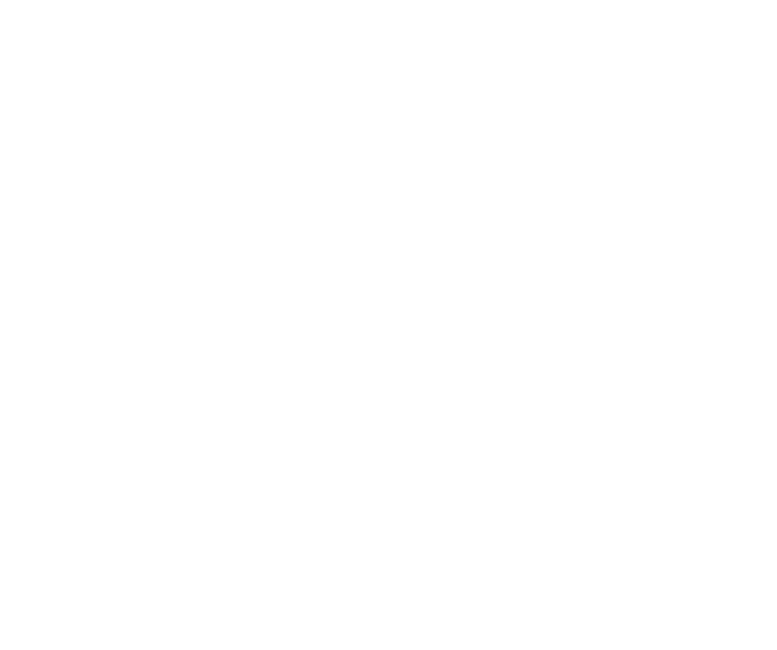
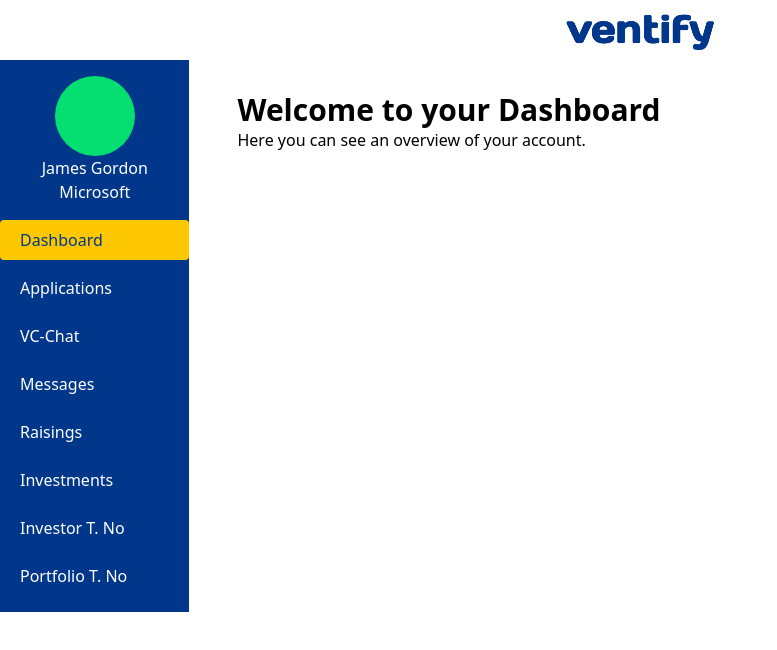
Before and after one commit to Ventify-Org/Ventify-Frontend, a React (Vite) app in the folder ventify/: page /dashboard in a window 1280 px wide. Before the commit this address had no page. Shown: the top 650 px of the page, without its empty margins (0-777 px from the left). Built offline with nearby package versions, Linux system fonts and the light colour scheme.

Commit message:
Add Dashboard component

```diff
--- a/ventify/src/App.tsx
+++ b/ventify/src/App.tsx
@@ -1,8 +1,9 @@
 import { BrowserRouter as Router, Routes, Route } from "react-router-dom";
 import Home from "./components/Home";
 import Signin from "./components/Signin";
-import Signup from "./components/SignUp";
+import Signup from "./components/Signup";
 import ForgotPassword from "./components/ForgotPassword";
+import Dashboard from "./components/Dashboard";
 
 const App = () => {
   return (
@@ -12,6 +13,7 @@
         <Route path="/signin/:type" element={<Signin />} />
         <Route path="/signup" element={<Signup />} />
         <Route path="/forgot-password" element={<ForgotPassword />} />
+        <Route path="/dashboard" element={<Dashboard />} />
       </Routes>
     </Router>
   );
--- /dev/null
+++ b/ventify/src/components/Dashboard.tsx
@@ -0,0 +1,98 @@
+import { useState } from "react";
+
+const Dashboard = () => {
+  const [activeSection, setActiveSection] = useState<string>("Dashboard");
+
+  // Explicitly typing the sections object
+  const sections: Record<string, JSX.Element> = {
+    Dashboard: (
+      <div>
+        <h1 className="text-3xl font-bold">Welcome to your Dashboard</h1>
+        <p>Here you can see an overview of your account.</p>
+      </div>
+    ),
+    Applications: (
+      <div>
+        <h1 className="text-3xl font-bold">Your Applications</h1>
+        <ul className="list-disc pl-5">
+          <li>Application 1</li>
+          <li>Application 2</li>
+          <li>Application 3</li>
+        </ul>
+      </div>
+    ),
+    "VC-Chat": (
+      <div>
+        <p>Chat shii</p>
+      </div>
+    ),
+    Messages: (
+      <div>
+        <h1 className="text-3xl font-bold">Messages</h1>
+        <p>You have no new messages.</p>
+      </div>
+    ),
+    Raisings: (
+      <div>
+        <p>Random shii</p>
+      </div>
+    ),
+    Investments: (
+      <div>
+        <h1 className="text-3xl font-bold">Portfolio Overview</h1>
+        <p>View and manage your portfolio here.</p>
+      </div>
+    ),
+    "Investor T. No": (
+      <div>
+        <h1 className="text-3xl font-bold">Investor Insights</h1>
+        <p>Track your investments and market trends.</p>
+      </div>
+    ),
+    "Portfolio T. No": (
+      <div>
+        <h1 className="text-3xl font-bold">Investor Insights</h1>
+        <p>Track your investments and market trends.</p>
+      </div>
+    ),
+  };
+
+  return (
+    <section>
+      <nav className="flex justify-center items-center">
+        <img src="/logo.png" />
+      </nav>
+      <div className="flex gap-4">
+        {/* Sidebar */}
+        <div className="w-[15%] bg-[#00378B] text-white flex flex-col items-center py-4">
+          <div className="w-20 h-20 rounded-full bg-green-400"></div>
+          <p>James Gordon</p>
+          <p>Microsoft</p>
+
+          <nav className="mt-4 w-full flex flex-col gap-2">
+            {Object.keys(sections).map((section) => (
+              <button
+                key={section}
+                className={`px-5 py-2 rounded w-full text-left ${
+                  activeSection === section
+                    ? "bg-yellow-400 text-[#00378B]"
+                    : ""
+                }`}
+                onClick={() => setActiveSection(section)}
+              >
+                {section}
+              </button>
+            ))}
+          </nav>
+        </div>
+
+        {/* Main Content */}
+        <div className="w-[85%] flex flex-col p-8">
+          {sections[activeSection]}
+        </div>
+      </div>
+    </section>
+  );
+};
+
+export default Dashboard;
--- a/ventify/src/components/Signin.tsx
+++ b/ventify/src/components/Signin.tsx
@@ -1,14 +1,20 @@
-import { useParams, Link } from "react-router-dom";
+import { useParams, Link, useNavigate } from "react-router-dom";
 import Header from "./Header";
 import { FaLinkedin, FaFacebook, FaTwitter } from "react-icons/fa";
 
 const Signin = () => {
+  const navigate = useNavigate();
   const { type } = useParams();
 
   const titles = {
     "vc-firm": "VC Firm",
     "private-investor": "Private Investor",
     business: "Business",
+  };
+
+  const submitForm = () => {
+    console.log("Sign in successful");
+    navigate("/dashboard");
   };
 
   return (
@@ -46,7 +52,7 @@
           <div className="w-1/2 flex flex-col items-center">
             <p className="text-center text-4xl my-8">Sign In</p>
             <div className="w-[70%] mx-auto text-lg">
-              <form>
+              <form onSubmit={submitForm}>
                 <div className="mb-4">
                   <label
                     htmlFor="email"
```
